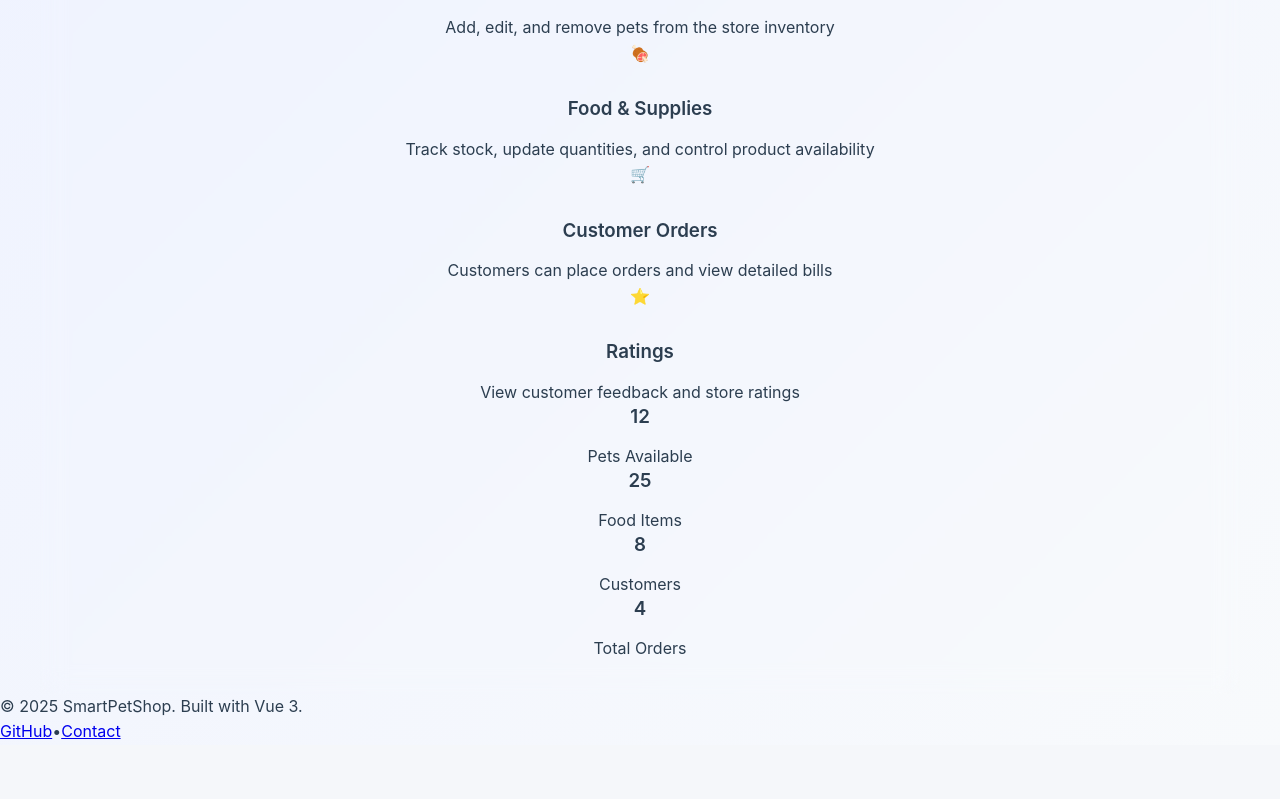
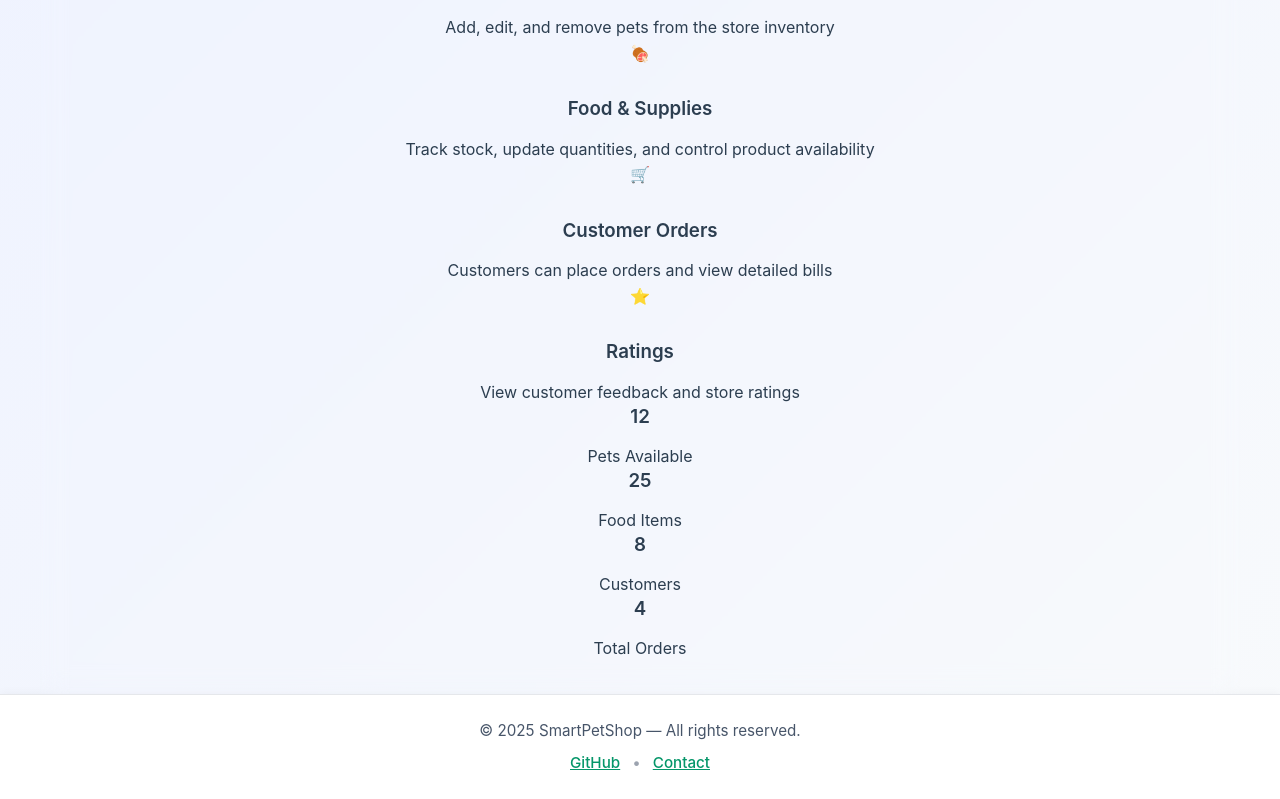
Before and after one commit to rumaisa00/vuework, a Vue app: page / in a window 1280 px wide. Shown: the part 369-1168 px from the top of the page. Before the commit the page ends 1114 px from the top, so only its background shows below. Built offline with nearby package versions, Linux system fonts and the light colour scheme.

Commit message:
Update AppFooter.vue

```diff
--- a/src/components/layout/AppFooter.vue
+++ b/src/components/layout/AppFooter.vue
@@ -1,11 +1,12 @@
 <template>
-  <footer class="bg-gray-900 text-gray-200 py-6 mt-auto">
-    <div class="max-w-7xl mx-auto flex flex-col md:flex-row justify-between items-center gap-2 px-4">
-      <p>&copy; {{ currentYear }} SmartPetShop. Built with Vue 3.</p>
-      <div class="flex gap-4 items-center text-sm">
-        <a href="https://github.com/yourusername/your-repo" target="_blank" class="hover:text-green-400">GitHub</a>
-        <span>•</span>
-        <a href="mailto:your.email@example.com" class="hover:text-green-400">Contact</a>
+  <footer class="footer">
+    <div class="container">
+      <p class="text">&copy; {{ currentYear }} SmartPetShop — All rights reserved.</p>
+
+      <div class="links">
+        <a href="https://github.com/yourusername/your-repo" target="_blank">GitHub</a>
+        <span class="dot">•</span>
+        <a href="mailto:your.email@example.com">Contact</a>
       </div>
     </div>
   </footer>
@@ -15,3 +16,54 @@
 import { computed } from 'vue'
 const currentYear = computed(() => new Date().getFullYear())
 </script>
+
+<style scoped>
+.footer {
+  background: #ffffff;
+  border-top: 1px solid #e5e7eb;
+  padding: 1.5rem 0;
+  margin-top: auto;
+  width: 100%;
+  box-shadow: 0 -2px 8px rgba(0,0,0,0.03);
+}
+
+.container {
+  max-width: 1200px;
+  margin: 0 auto;
+  padding: 0 1.5rem;
+
+  display: flex;
+  flex-direction: column;
+  gap: 0.5rem;
+
+  justify-content: center;
+  align-items: center;
+  text-align: center;
+}
+
+.text {
+  font-size: 0.95rem;
+  color: #475569;
+}
+
+.links {
+  display: flex;
+  gap: 0.75rem;
+  align-items: center;
+  font-size: 0.95rem;
+}
+
+.links a {
+  color: #059669;
+  font-weight: 500;
+  transition: 0.2s ease;
+}
+
+.links a:hover {
+  color: #047857;
+}
+
+.dot {
+  color: #9ca3af;
+}
+</style>
```
